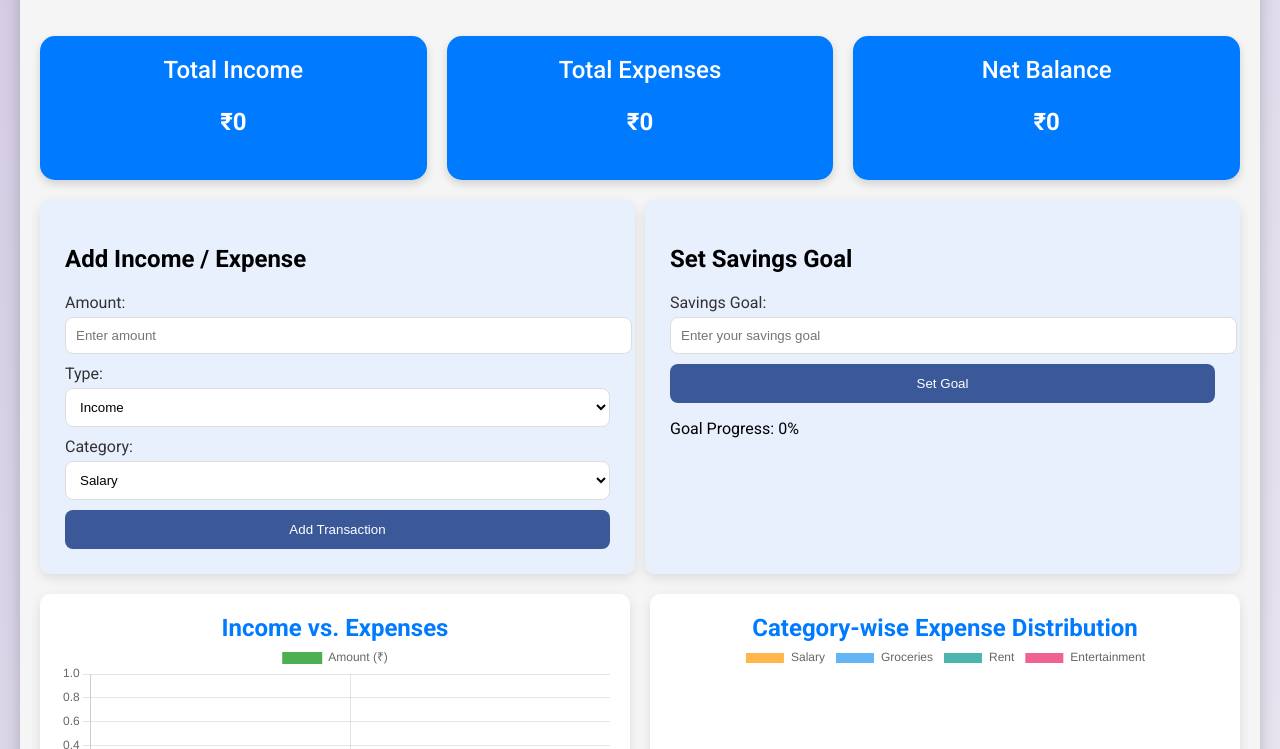
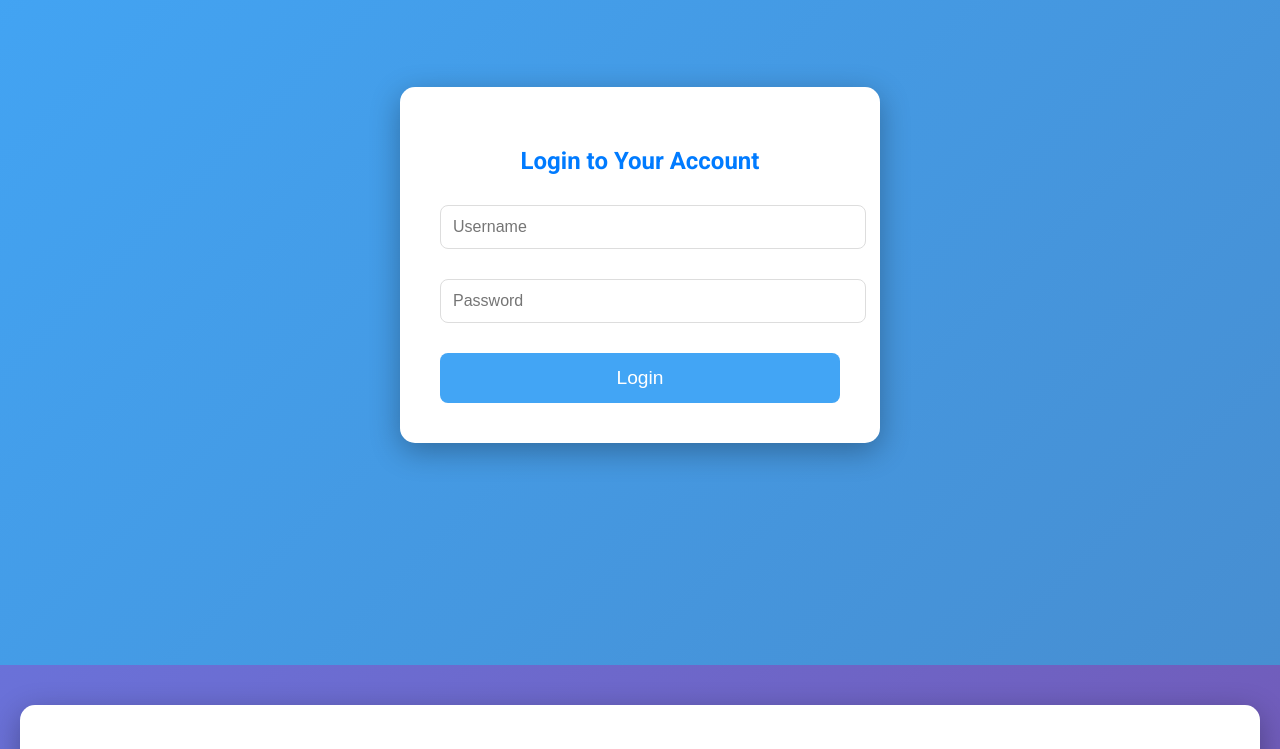
Before and after one commit to BhuvanShridhar/AI-Powered_PERSONAL_FINANCE_MANAGER, a website: page index.html in a window 1280 px wide. Shown: the part 135-884 px from the top of the page. Drawn offline with nearby package versions, Linux system fonts and the light colour scheme; a script that the page names is missing.

Commit message:
Added login page

```diff
--- a/index.html
+++ b/index.html
@@ -12,16 +12,73 @@
             margin: 0;
             padding: 0;
             font-family: 'Roboto', sans-serif;
-            background: linear-gradient(135deg, #D3CCE3, #E9E4F0); /* New Background Gradient */
+            background: linear-gradient(135deg, #667eea, #764ba2); /* Updated Background Gradient */
+            overflow-x: hidden; /* Avoid Horizontal Scroll */
         }
+
+        .login-container {
+            display: flex;
+            justify-content: center;
+            align-items: center;
+            height: 100vh;
+            background: linear-gradient(135deg, #42a5f5, #478ed1);
+        }
+
+        .login-box {
+            background: white;
+            padding: 40px;
+            border-radius: 15px;
+            box-shadow: 0px 8px 30px rgba(0, 0, 0, 0.3);
+            width: 400px;
+            text-align: center;
+            animation: fadeIn 1s ease-out;
+        }
+
+        .login-box h2 {
+            margin-bottom: 20px;
+            color: #007BFF;
+        }
+
+        .login-box input {
+            width: 100%;
+            padding: 12px;
+            margin-top: 10px;
+            margin-bottom: 20px;
+            border: 1px solid #ddd;
+            border-radius: 8px;
+            font-size: 1rem;
+        }
+
+        .login-box button {
+            background: #42a5f5;
+            color: white;
+            border: none;
+            padding: 14px;
+            border-radius: 8px;
+            cursor: pointer;
+            font-size: 1.2rem;
+            width: 100%;
+            transition: background 0.3s ease;
+        }
+
+        .login-box button:hover {
+            background: #3585c1;
+        }
+
 
         .container {
             max-width: 1200px;
             margin: 40px auto;
             padding: 20px;
-            background: #f5f5f5;
+            background: #ffffff;
             border-radius: 15px;
-            box-shadow: 0px 8px 16px rgba(0, 0, 0, 0.2);
+            box-shadow: 0px 8px 30px rgba(0, 0, 0, 0.3); /* Stronger shadow for depth */
+            animation: fadeIn 1s ease-out;
+        }
+
+        @keyframes fadeIn {
+            0% { opacity: 0; transform: translateY(20px); }
+            100% { opacity: 1; transform: translateY(0); }
         }
 
         .header {
@@ -29,10 +86,17 @@
             justify-content: space-between;
             align-items: center;
             margin-bottom: 30px;
+            animation: slideDown 0.8s ease-out;
+        }
+
+        @keyframes slideDown {
+            0% { opacity: 0; transform: translateY(-50px); }
+            100% { opacity: 1; transform: translateY(0); }
         }
 
         .header h1 {
-            color: #007BFF; /* Darker blue for header */
+            color: #007BFF;
+            font-size: 2.5rem; /* Larger header */
         }
 
         .user-section {
@@ -44,113 +108,143 @@
         .dashboard {
             display: grid;
             grid-template-columns: repeat(3, 1fr);
-            gap: 20px; /* Space between grid items */
+            gap: 20px;
         }
 
         /* Overview Cards */
         .card {
-            background: #007BFF; /* New Blue Color for Cards */
+            background: linear-gradient(135deg, #42a5f5, #478ed1); /* New Gradient for Cards */
             color: white;
             border-radius: 15px;
             padding: 20px;
             text-align: center;
-            box-shadow: 0px 4px 8px rgba(0, 0, 0, 0.15);
-            transition: transform 0.2s ease-in-out;
+            box-shadow: 0px 4px 16px rgba(0, 0, 0, 0.25);
+            transition: transform 0.3s ease-in-out, box-shadow 0.3s;
+            animation: bounceUp 1.2s ease-out;
+        }
+
+        @keyframes bounceUp {
+            0% { opacity: 0; transform: translateY(50px); }
+            60% { opacity: 0.5; transform: translateY(-20px); }
+            100% { opacity: 1; transform: translateY(0); }
         }
 
         .card:hover {
-            transform: translateY(-5px);
+            transform: translateY(-10px);
+            box-shadow: 0px 6px 20px rgba(0, 0, 0, 0.4); /* Stronger hover shadow */
         }
 
         .card h2 {
             font-weight: 500;
             margin: 0;
+            font-size: 1.5rem;
         }
 
         .card p {
-            font-size: 1.5rem;
+            font-size: 2rem;
             font-weight: bold;
         }
 
         /* Form Section */
         .form-section {
-            margin-top: 20px; /* Spacing for forms */
+            margin-top: 40px; /* More spacing for forms */
             display: flex;
             justify-content: space-between;
         }
 
         .form-container, .goal-container {
-            background: #E8F0FE; /* Light blue for forms */
+            background: #f3f7fd; /* Lighter blue for forms */
             padding: 25px;
-            border-radius: 10px;
+            border-radius: 15px;
             box-shadow: 0px 4px 12px rgba(0, 0, 0, 0.1);
             flex: 1;
-            margin-right: 10px; /* Spacing between forms */
+            margin-right: 10px;
+            transition: box-shadow 0.3s;
+        }
+
+        .form-container:hover, .goal-container:hover {
+            box-shadow: 0px 6px 16px rgba(0, 0, 0, 0.2); /* Hover shadow effect */
         }
 
         .goal-container {
-            margin-right: 0; /* Remove right margin for the last form */
+            margin-right: 0;
         }
 
         label {
             display: block;
             margin-top: 10px;
             color: #333;
+            font-size: 1rem;
         }
 
         input, select {
             width: 100%;
-            padding: 10px;
+            padding: 12px;
             margin-top: 5px;
             border: 1px solid #ddd;
             border-radius: 8px;
             background: #ffffff;
+            font-size: 1rem;
         }
 
         button {
-            background: #3b5998; /* Button color */
+            background: #42a5f5; /* New Button Gradient */
             color: white;
             border: none;
-            padding: 12px;
+            padding: 14px;
             margin-top: 10px;
             border-radius: 8px;
             cursor: pointer;
+            font-size: 1.2rem;
             width: 100%;
+            transition: background 0.3s ease;
         }
 
         button:hover {
-            background: #2a4277; /* Darker shade on hover */
+            background: #3585c1; /* Darker hover effect */
         }
 
         /* Charts Section */
         .charts {
             display: grid;
             grid-template-columns: repeat(2, 1fr);
-            gap: 20px; /* Space between charts */
-            margin-top: 20px; /* Margin for charts */
+            gap: 20px;
+            margin-top: 40px; /* More margin for charts */
         }
 
         .chart-container {
             padding: 20px;
-            background: #ffffff; /* White background for charts */
-            border-radius: 10px;
+            background: #ffffff;
+            border-radius: 15px;
             box-shadow: 0px 4px 12px rgba(0, 0, 0, 0.1);
+            animation: fadeIn 1s ease-out;
         }
 
         .chart-container h2 {
             text-align: center;
-            color: #007BFF; /* Title color */
-            margin: 0;
+            color: #007BFF;
+            margin-bottom: 20px;
+            font-size: 1.5rem;
         }
 
-        /* Reduced Chart Size */
         canvas {
-            max-height: 180px; /* Reduced height for charts */
+            max-height: 200px;
         }
     </style>
     <script src="https://cdn.jsdelivr.net/npm/chart.js"></script> <!-- Chart.js Library -->
 </head>
 <body>
+
+    <div class="login-container" id="login-container">
+        <div class="login-box">
+            <h2>Login to Your Account</h2>
+            <input type="text" id="username" placeholder="Username" required>
+            <input type="password" id="password" placeholder="Password" required>
+            <button onclick="login()">Login</button>
+            <p id="login-error" style="color: red; display: none;">Invalid credentials. Try again.</p>
+        </div>
+    </div>
+
     <div class="container">
         <!-- Header Section -->
         <header class="header">
@@ -162,7 +256,6 @@
 
         <!-- Main Dashboard Content -->
         <div class="dashboard">
-            <!-- Overview Cards -->
             <div class="card" id="income-card">
                 <h2>Total Income</h2>
                 <p id="total-income">₹0</p>
@@ -218,17 +311,34 @@
         <!-- Charts Section -->
         <section class="charts">
             <div class="chart-container">
-                <h2>Income vs. Expenses</h2>
+                <h2>Income vs Expenses</h2>
                 <canvas id="incomeExpenseChart"></canvas>
             </div>
             <div class="chart-container">
-                <h2>Category-wise Expense Distribution</h2>
+                <h2>Expense by Category</h2>
                 <canvas id="expensePieChart"></canvas>
             </div>
         </section>
     </div>
 
+    <!-- JavaScript for Dynamic Functionality -->
     <script>
+
+function login() {
+            const username = document.getElementById('username').value;
+            const password = document.getElementById('password').value;
+            const validUsername = 'user';
+            const validPassword = 'pass';
+
+            if (username === validUsername && password === validPassword) {
+                document.getElementById('login-container').style.display = 'none';
+                document.getElementById('dashboard-container').style.display = 'block';
+                document.getElementById('user-name').textContent = username;
+            } else {
+                document.getElementById('login-error').style.display = 'block';
+            }
+        }
+
         let totalIncome = 0;
 let totalExpenses = 0;
 let savingsGoal = 0;
@@ -303,7 +413,7 @@
 // Update goal and progress
 function setGoal(goal) {
     savingsGoal = goal;
-            document.getElementById('goal-progress').innerText = `Goal Progress: 0%`;
+    updateGoalProgress(totalIncome - totalExpenses); // Calculate the progress immediately
 }
 
 // Update goal progress
@@ -328,11 +438,13 @@
     }
     expensePieChart.update();
 }
+
         window.embeddedChatbotConfig = {
     chatbotId: "rJXBO4PXa7Rzx9Q_gA-pW",
     domain: "www.chatbase.co"
     }
     </script>
+
 <script
 src="https://www.chatbase.co/embed.min.js"
 chatbotId="rJXBO4PXa7Rzx9Q_gA-pW"
```
Lines whose indentation alone changed are shown as unchanged.
